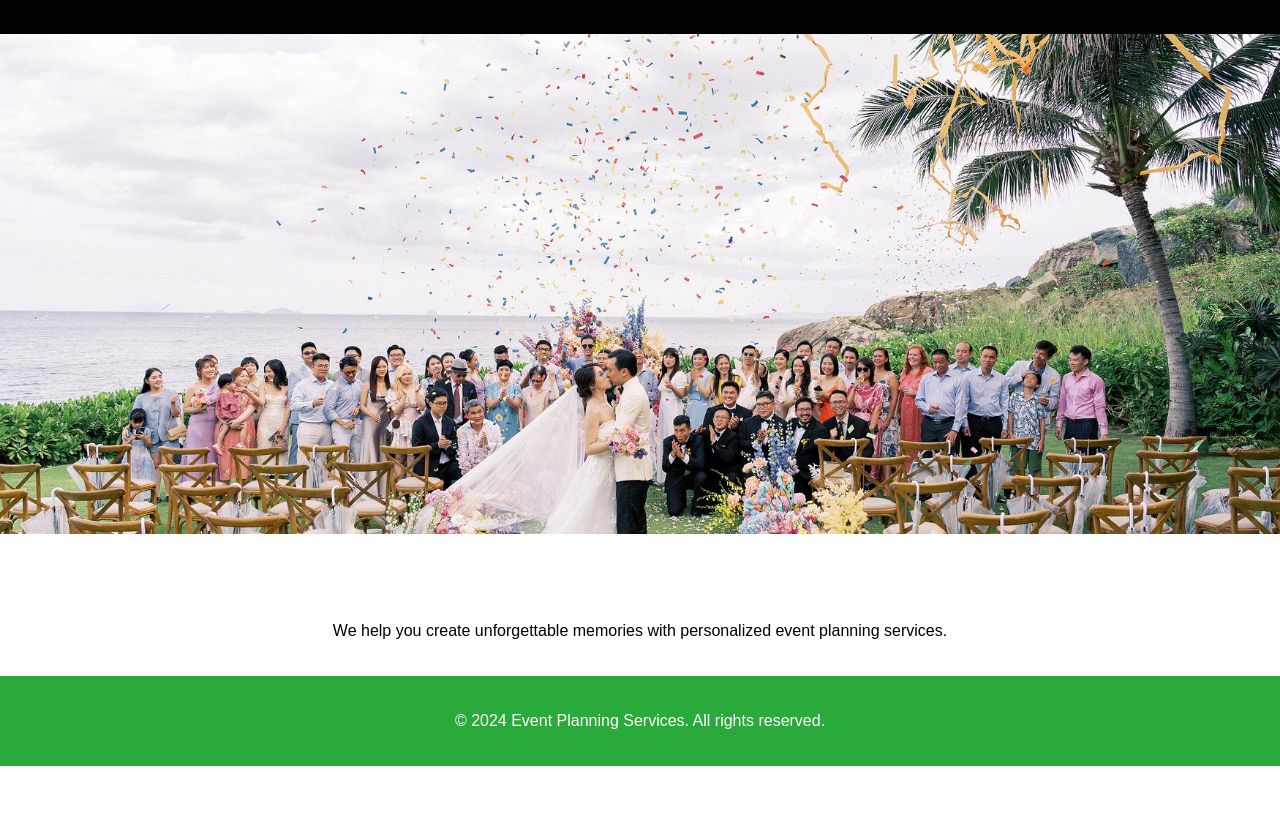
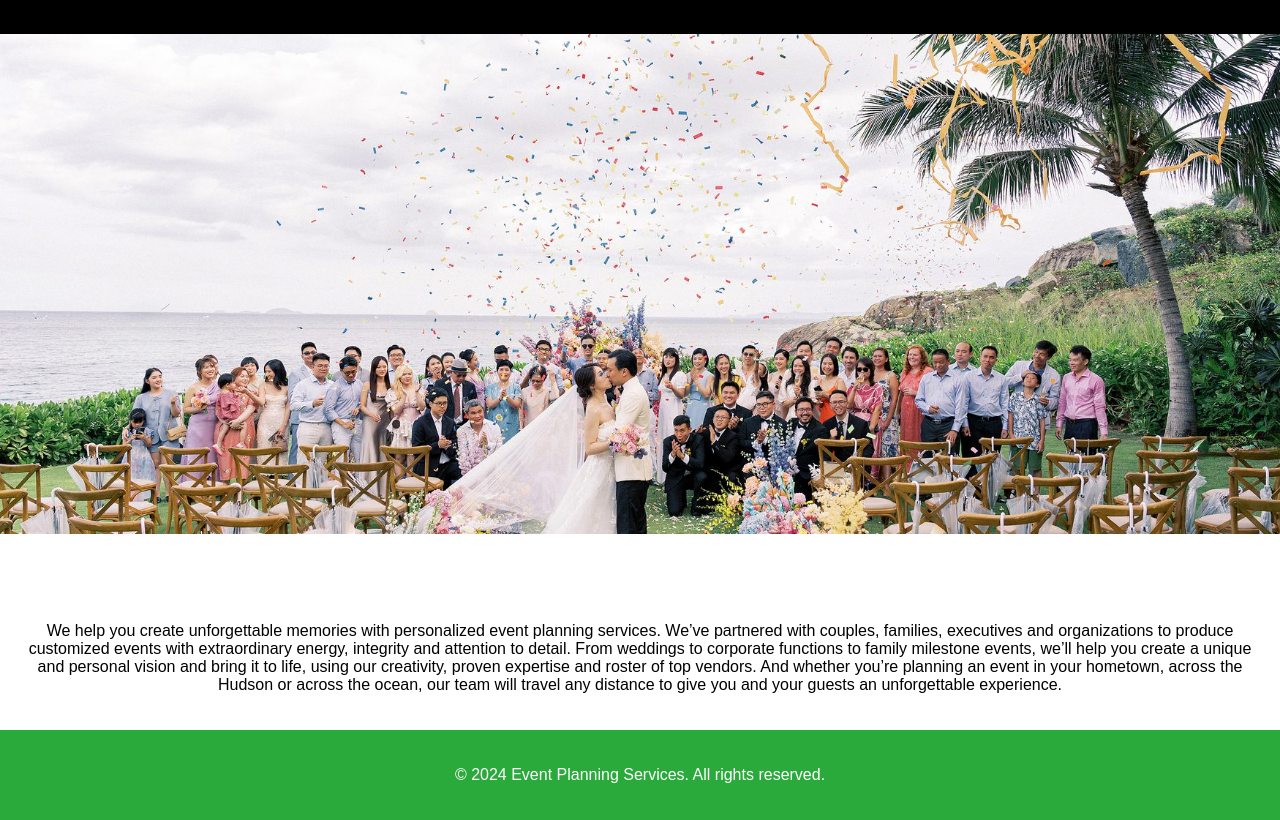
Before and after one commit to JeetRupinder/Event-planning-EPS, a plain HTML site: page index.html in a window 1280 px wide. Shown: the part 204-1024 px from the top of the page. Before the commit the page ends 970 px from the top, so only its background shows below. Drawn offline with Linux system fonts and the light colour scheme.

Commit message:
index.html

```diff
--- a/index.html
+++ b/index.html
@@ -35,7 +35,7 @@
 
     <section class="intro">
         <h2>Plan Your Perfect Event</h2>
-        <p style="color: black;">We help you create unforgettable memories with personalized event planning services.</p>
+        <p style="color: black;">We help you create unforgettable memories with personalized event planning services. We’ve partnered with couples, families, executives and organizations to produce customized events with extraordinary energy, integrity and attention to detail. From weddings to corporate functions to family milestone events, we’ll help you create a unique and personal vision and bring it to life, using our creativity, proven expertise and roster of top vendors. And whether you’re planning an event in your hometown, across the Hudson or across the ocean, our team will travel any distance to give you and your guests an unforgettable experience. </p>
     </section>
 </main>
 
```
